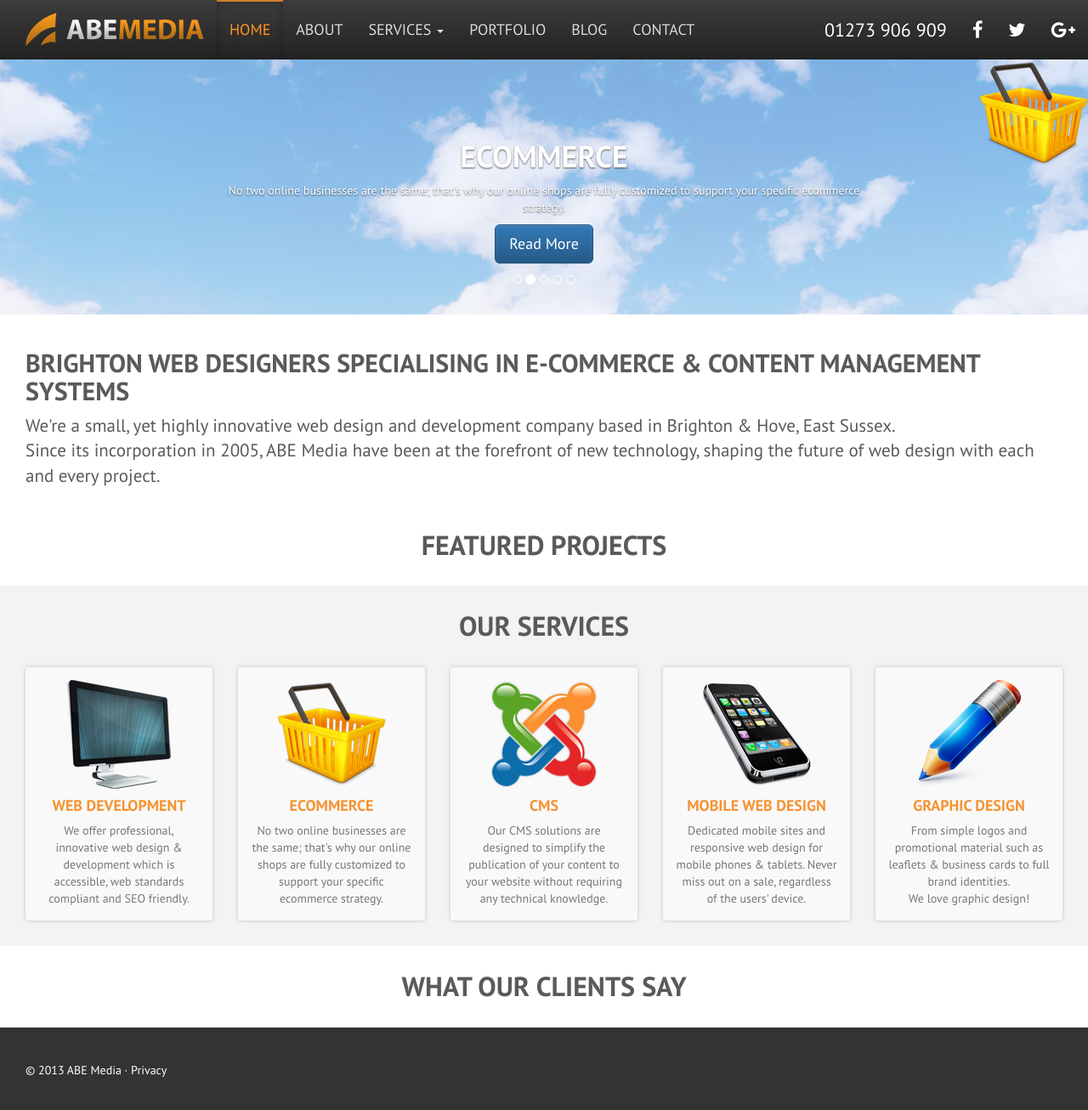
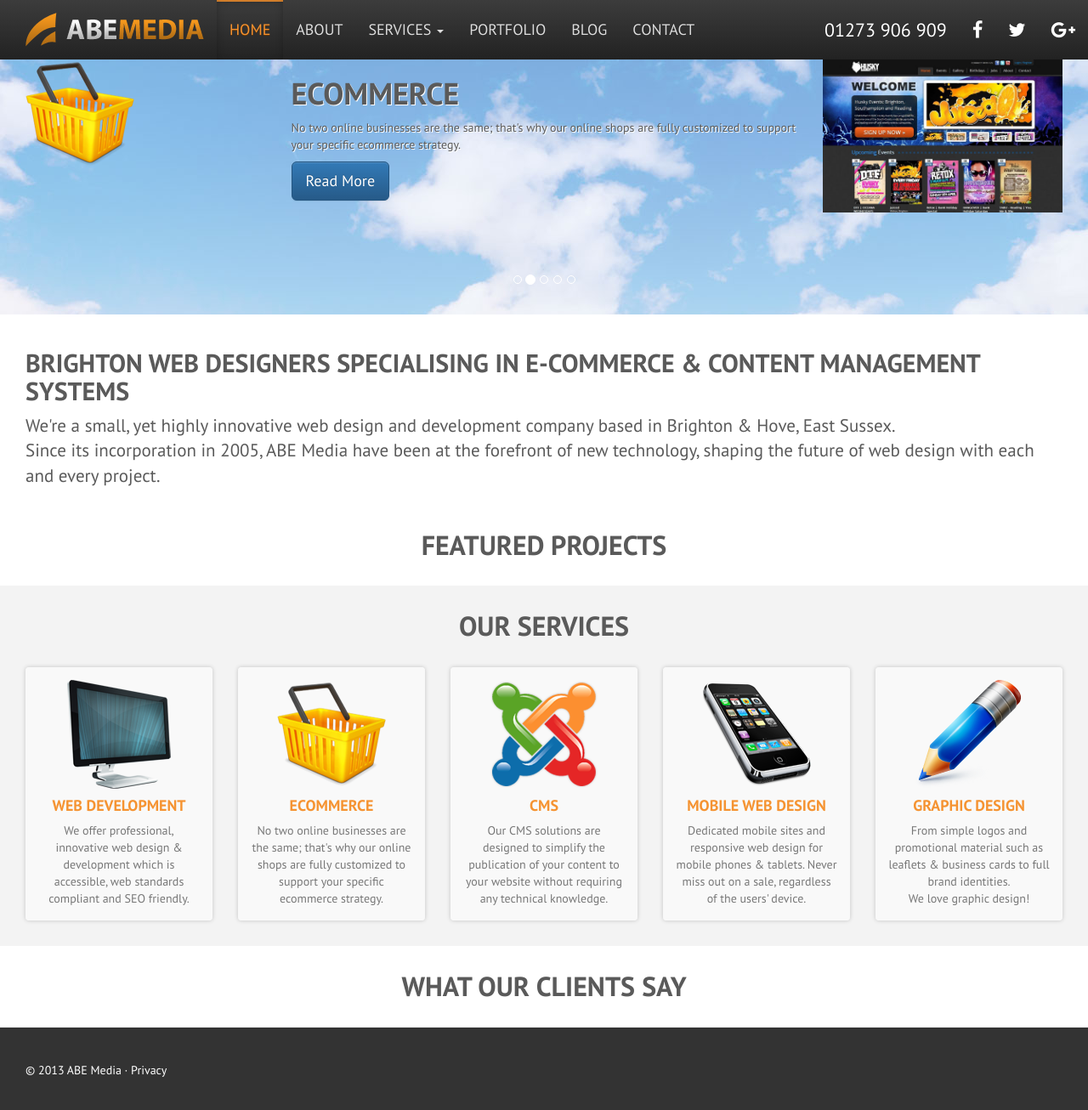
Before and after one commit to abemedia/abemedia.github.io, a Jekyll site: the page built from index.md, in a window 1280 px wide and 1309 px high. Shown: the top 1306 px of the window at 85% size. Built offline with Jekyll 4.4.1, drawn with Linux system fonts in a browser that asks for light colours; nearby versions of some CDN libraries.

Commit message:
Update carousel.html

```diff
--- a/_includes/modules/carousel.html
+++ b/_includes/modules/carousel.html
@@ -9,12 +9,24 @@
     <div class="carousel-inner">
       {% capture i %}0{% endcapture %}
       {% for item in site.data.slide %}
-      <div class="item {% if {{i}} == "0" %}active{% endif %}"> <img src="{{ item.image }}" alt="{{ item.title }}" class="pull-right">
+      <div class="item {% if {{i}} == "0" %}active{% endif %}">
         <div class="container">
-          <div class="carousel-caption">
-            <h1>{{ item.title }}</h1>
-            <p>{{ item.desc }}</p>
-            <p><a class="btn btn-lg btn-primary" href="{{ item.url }}" role="button">Read More</a></p>
+          <div class="row">
+            <div class="col-sm-3">
+              <img src="{{ item.image }}" alt="{{ item.title }}">
+            </div>
+            <div class="col-sm-6">
+              <h1>{{ item.title }}</h1>
+              <p>{{ item.desc }}</p>
+              <p><a class="btn btn-lg btn-primary" href="{{ item.url }}" role="button">Read More</a></p>
+            </div>
+            <div class="col-sm-3">
+              <div class="device-mockup macbook">
+                <div class="device">
+                  <div class="screen"><img src="/images/portfolio/huskyevents.jpg" class="img-responsive"></div>
+                </div>
+              </div>
+            </div>
           </div>
         </div>
       </div>
```
